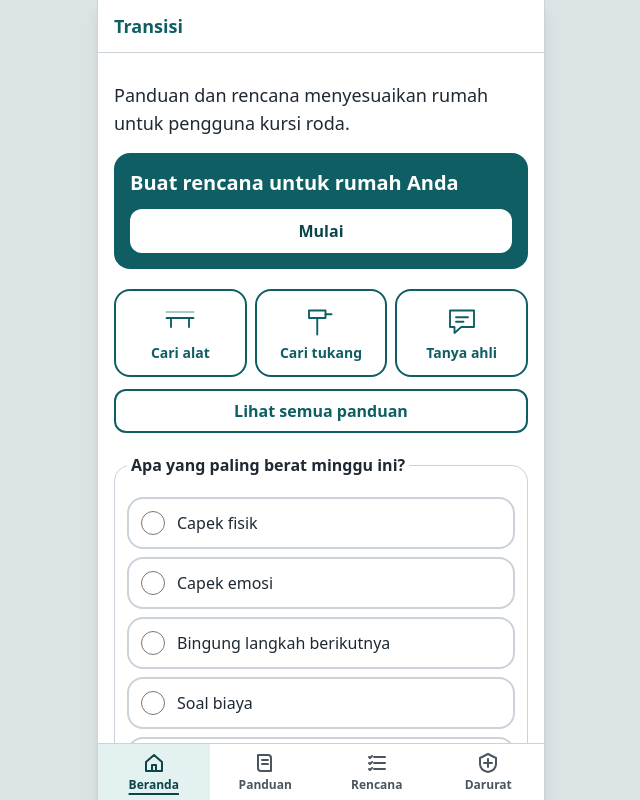
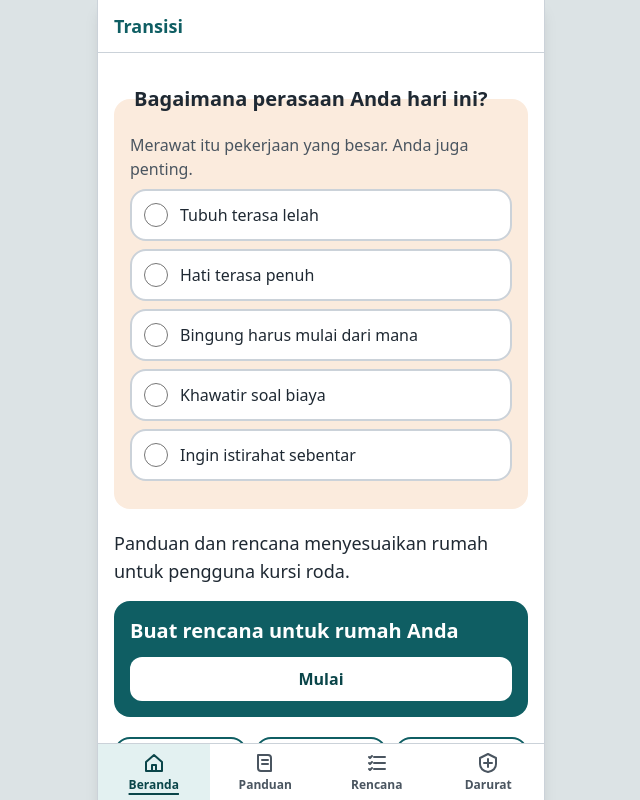
Before and after one commit to titohanafi/transisidnr, a React (Vite) app: page /#/ in a window 1280 px wide. Shown: the top 800 px of the page, without its empty margins (319-959 px from the left). Built offline with nearby package versions, Linux system fonts and the light colour scheme.

Commit message:
Beranda: check-in caregiver di paling atas dengan bahasa lebih hangat
Co-Authored-By: Claude Sonnet 5.5 <noreply@anthropic.com>

```diff
--- a/content/ui.json
+++ b/content/ui.json
@@ -76,31 +76,32 @@
     "batal": "Batal"
   },
   "checkin": {
-    "pertanyaan": "Apa yang paling berat minggu ini?",
+    "sapaan": "Merawat itu pekerjaan yang besar. Anda juga penting.",
+    "pertanyaan": "Bagaimana perasaan Anda hari ini?",
     "pilihan": [
       {
         "id": "capek_fisik",
-        "label": "Capek fisik",
+        "label": "Tubuh terasa lelah",
         "balasan": "Tubuh Anda sudah bekerja keras. Istirahat sebentar bukan kelalaian."
       },
       {
         "id": "capek_emosi",
-        "label": "Capek emosi",
+        "label": "Hati terasa penuh",
         "balasan": "Wajar bila perasaan terasa penuh. Anda tidak harus kuat setiap saat."
       },
       {
         "id": "bingung_langkah",
-        "label": "Bingung langkah berikutnya",
+        "label": "Bingung harus mulai dari mana",
         "balasan": "Tidak apa-apa bingung. Satu hal kecil hari ini sudah cukup."
       },
       {
         "id": "soal_biaya",
-        "label": "Soal biaya",
+        "label": "Khawatir soal biaya",
         "balasan": "Memikirkan biaya itu berat. Mulai dari langkah tanpa biaya juga sudah berarti."
       },
       {
         "id": "butuh_istirahat",
-        "label": "Butuh waktu istirahat",
+        "label": "Ingin istirahat sebentar",
         "balasan": "Kebutuhan Anda penting juga. Meminta waktu istirahat itu hal yang wajar."
       }
     ],
--- a/src/components/CheckIn.tsx
+++ b/src/components/CheckIn.tsx
@@ -10,8 +10,9 @@ export function CheckIn() {
   const pilihan = t.pilihan.find((p) => p.id === state.checkin);
 
   return (
-    <fieldset className="rounded-kartu border border-garis bg-white p-3">
-      <legend className="px-1 font-semibold">{t.pertanyaan}</legend>
+    <fieldset className="rounded-kartu bg-aksen-muda p-4">
+      <legend className="px-1 text-xl font-bold">{t.pertanyaan}</legend>
+      <p className="mt-1 text-redup">{t.sapaan}</p>
       <div className="mt-2 space-y-2">
         {t.pilihan.map((p) => (
           <Pilihan key={p.id} tipe="radio" nama="checkin" label={p.label} aktif={state.checkin === p.id} onUbah={() => setCheckin(p.id)} />
@@ -19,7 +20,7 @@ export function CheckIn() {
       </div>
       <div aria-live="polite" className="mt-3">
         {pilihan && (
-          <p className="rounded-kartu bg-utama-muda p-3">
+          <p className="rounded-kartu bg-white p-3">
             {pilihan.balasan} {t.penutup}
           </p>
         )}
--- a/src/domain/schema.ts
+++ b/src/domain/schema.ts
@@ -225,6 +225,7 @@ export const uiSchema = z
     istilah: z.array(z.object({ kata: teks, arti: teks })),
     pilihRuangan: z.object({ judul: teks, segera: teks, lanjut: teks }),
     checkin: z.object({
+      sapaan: teks,
       pertanyaan: teks,
       pilihan: z.array(opsi.extend({ balasan: teks })).min(1),
       penutup: teks,
--- a/src/screens/Beranda.tsx
+++ b/src/screens/Beranda.tsx
@@ -12,7 +12,11 @@ const { pilih } = beranda;
 export function Beranda() {
   return (
     <Halaman judul={app.nama}>
-      <p className="mt-2 text-lg">{beranda.konteks}</p>
+      <section className="mt-3">
+        <CheckIn />
+      </section>
+
+      <p className="mt-5 text-lg">{beranda.konteks}</p>
 
       <h2 className="sr-only">{pilih.judul}</h2>
 
@@ -49,10 +53,6 @@ export function Beranda() {
         </TombolLink>
       </section>
 
-      <section className="mt-5">
-        <CheckIn />
-      </section>
-
       <nav aria-label={umum.tautanLain} className="mt-auto flex flex-col pt-6">
         <TautanKecil to="/igd">{beranda.tautanIgd}</TautanKecil>
         <TautanKecil to="/hapus">{beranda.tautanHapus}</TautanKecil>
```
Also changed, not shown: 1 other file (tests, documents, lock files or other folders).
